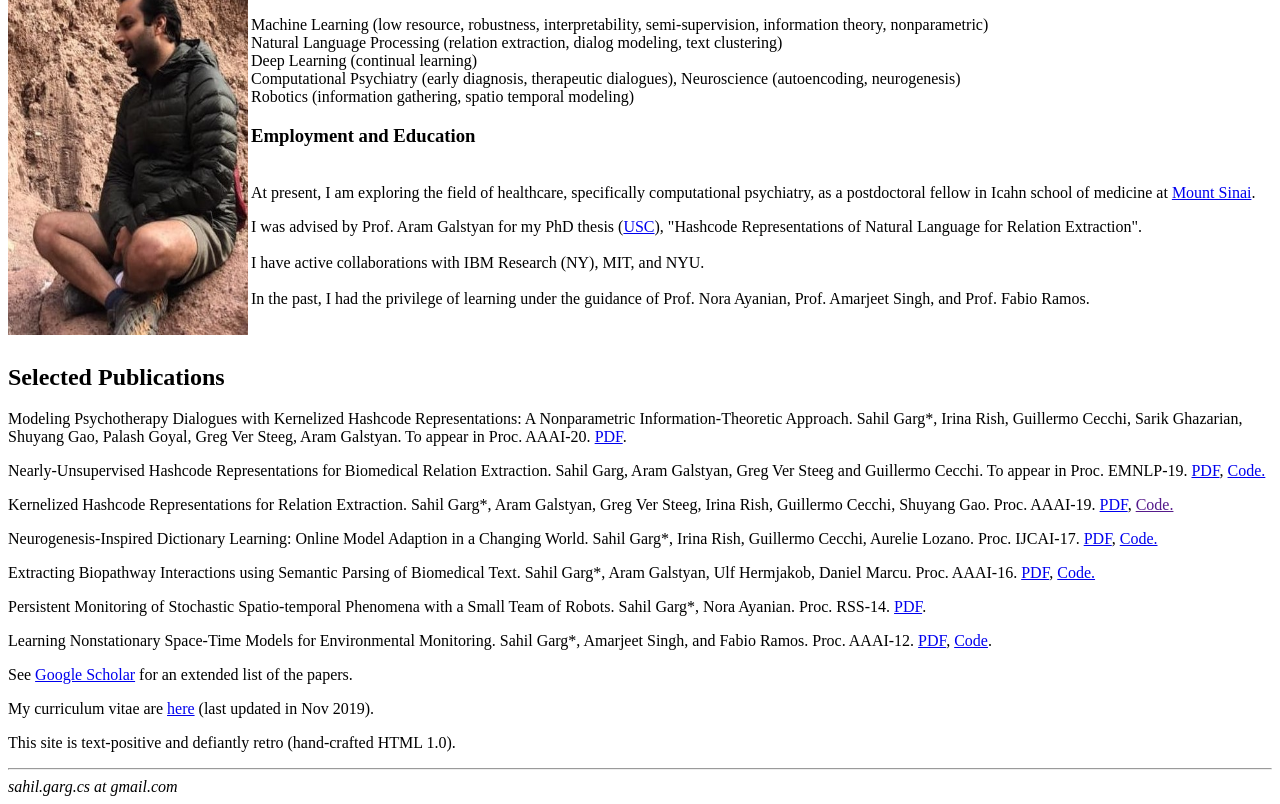
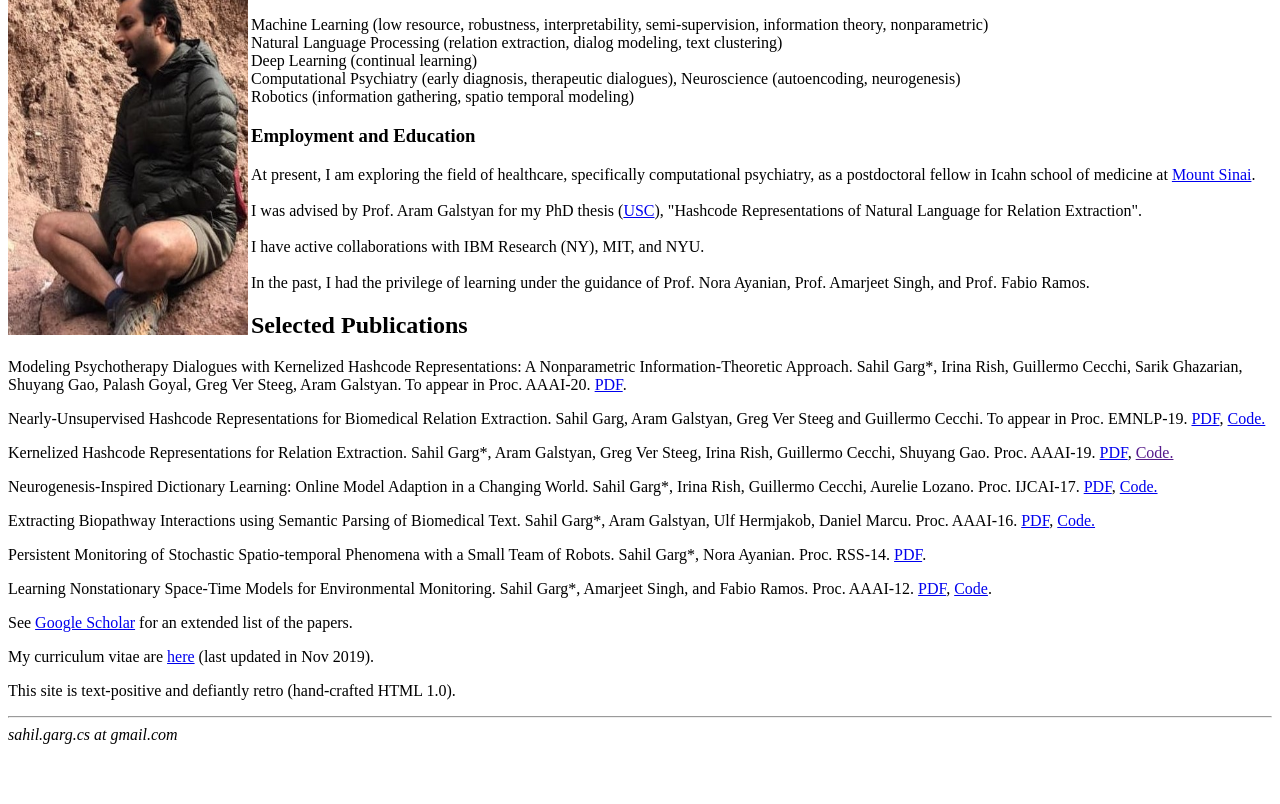
Before and after one commit to sgarg87/sgarg87.github.io, a plain HTML site: page index.html in a window 1280 px wide. Shown: the part 91-895 px from the top of the page. After the commit the page ends 843 px from the top, so only its background shows below. Drawn offline with Linux system fonts and the light colour scheme.

Commit message:
resize image and position change

```diff
--- a/index.html
+++ b/index.html
@@ -26,11 +26,9 @@ Robotics (information gathering, spatio temporal modeling)
 
 
 <h3>Employment and Education</h3>
+At present, I am exploring the field of healthcare, specifically computational psychiatry, as a postdoctoral fellow in Icahn school of medicine at <a href="https://icahn.mssm.edu/">Mount Sinai</a>.
 <br>
-At present, I am exploring the field of healthcare, specifically computational psychiatry, as a postdoctoral fellow in Icahn school of medicine at <a href="https://icahn.mssm.edu/">Mount Sinai</a>.
-</p>
-
-<p>
+<br>
 I was advised by Prof. Aram Galstyan for my PhD thesis (<a href="https://www.cs.usc.edu/">USC</a>), "Hashcode Representations of Natural Language for Relation Extraction".
 <br>
 <br>
@@ -38,9 +36,6 @@ I have active collaborations with IBM Research (NY), MIT, and NYU.
 <br>
 <br>
 In the past, I had the privilege of learning under the guidance of Prof. Nora Ayanian, Prof. Amarjeet Singh, and Prof. Fabio Ramos.
-<br>
-<br>
-<br>
 
 <h2> Selected Publications </h2>
 Modeling Psychotherapy Dialogues with Kernelized Hashcode Representations: A Nonparametric Information-Theoretic Approach. Sahil Garg*, Irina Rish, Guillermo Cecchi, Sarik Ghazarian, Shuyang Gao, Palash Goyal, Greg Ver Steeg, Aram Galstyan. To appear in Proc. AAAI-20. <a href="https://arxiv.org/pdf/1804.10188.pdf">PDF</a>.
```
